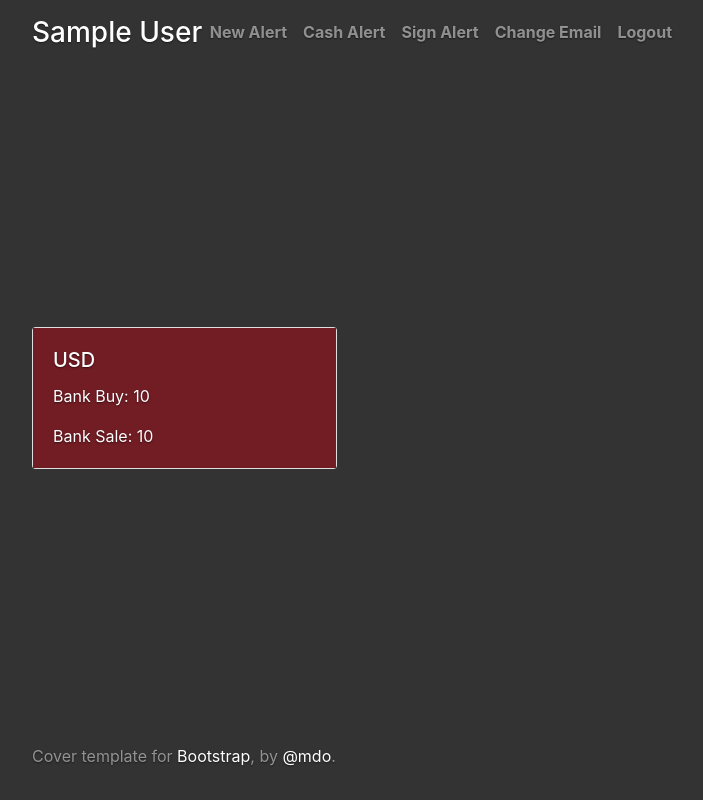
After one commit to Alanspants/4920Avenger, a Flask app: page /cash_alert in a window 1280 px wide. The commit adds this page. Shown: the whole page, without its empty margins (288-991 px from the left). Run offline with Flask 2, Linux system fonts and the light colour scheme; the visitor is signed in with stand-in values (Sample User, id 1); a database or web service that is not in the repository returns one stand-in record (values such as "Sample title"); some libraries are stand-ins or nearby versions.

Commit message:
User alert basic function

```diff
--- a/app.py
+++ b/app.py
@@ -3,10 +3,18 @@ from flask import request, redirect
 from modles.money import Money
 from modles.user import User
 from modles.database import Database
+from modles.all_alert import All_alert
 
 app = Flask(__name__)
 app.secret_key = "Alan "
 Database.initialize()
+
+
+@app.before_first_request
+def initialize():
+    Database.initialize()
+    session["email"] = session.get("email")
+    session["name"] = session.get("name")
 
 
 @app.route("/")
@@ -60,6 +68,41 @@ def logout():
     return redirect("/")
 
 
+@app.route("/new_alert", methods=["GET", "POST"])
+def new_alert():
+    if session['email']:
+        moneydict, position = Money.search_data()
+        if request.method == "POST":
+            input_currency = request.form['input_currency']
+            rate_exchange = request.form['rate_exchange']
+            bank_buy = request.form['bank_buy']
+            bank_sale = request.form['bank_sale']
+
+            result = All_alert.create_alert(session['email'], input_currency, rate_exchange, [bank_buy, bank_sale])
+
+            if result is True:
+                message = "Successfully adding new notification"
+                currency_msg = "Currency: {}".format(input_currency)
+                exchange_msg = "Exchange Rate: {}".format("cash" if rate_exchange == "cash" else "sale")
+                buy_msg = "Bank buy price: {}".format(bank_buy)
+                sale_msg = "Bank sale price: {}".format(bank_sale)
+                return render_template("new_alert.html", moneydict=moneydict, message=message, currency=currency_msg,
+                                       exchange_msg=exchange_msg, buy_msg=buy_msg, sale_msg=sale_msg)
+            else:
+                message = "Adding new notification fail, you already has a same notification!"
+                currency_msg = "Currency: {}".format(input_currency)
+                exchange_msg = "Exchange Rate: {}".format("cash" if rate_exchange == "cash" else "sale")
+                buy_msg = "Bank buy price: {}".format(bank_buy)
+                sale_msg = "Bank sale price: {}".format(bank_sale)
+                return render_template("new_alert.html", moneydict=moneydict, message=message,
+                                       currency=currency_msg,
+                                       exchange_msg=exchange_msg, buy_msg=buy_msg, sale_msg=sale_msg)
+        else:
+            return render_template("new_alert.html", moneydict=moneydict)
+    else:
+        return redirect("/login")
+
+
 @app.route("/change_email", methods=['GET', 'POST'])
 def change_email():
     if session['email']:
@@ -80,6 +123,21 @@ def change_email():
     else:
         return redirect("/login")
 
+@app.route("/cash_alert")
+def cash_alert():
+    if session["email"]:
+        cash_data = All_alert.find_user_alert(session["email"],"cash")
+        return render_template("cash_alert.html", cash_data=cash_data)
+    else:
+        return redirect("/login")
+
+@app.route("/sign_alert")
+def sign_alert():
+    if session["email"]:
+        sign_data = All_alert.find_user_alert(session["email"],"sign")
+        return render_template("sign_alert.html", sign_data=sign_data)
+    else:
+        return redirect("/login")
 
 if __name__ == "__main__":
     app.run(debug=True, port=4100)
--- /dev/null
+++ b/modles/all_alert.py
@@ -0,0 +1,37 @@
+from modles.database import Database
+from passlib.hash import pbkdf2_sha512
+
+
+class All_alert(object):
+    def __init__(self, email, currency, rate_exchange, price):
+        self.email = email
+        self.currency = currency
+        self.rate_exchange = rate_exchange
+        self.price = price
+
+    @staticmethod
+    def create_alert(email, currency, rate_exchange, price):
+        alert_data = Database.find_one(collection="all_alert", query={"email": email, "currency": currency, "rate_exchange": rate_exchange})
+        if alert_data is not None:
+            return False
+        All_alert(email, currency, rate_exchange, price).save_to_db()
+        return True
+
+    def save_to_db(self):
+        Database.insert(collection="all_alert", data=self.json())
+
+    def json(self):
+        return {
+            "email": self.email,
+            "currency": self.currency,
+            "rate_exchange": self.rate_exchange,
+            "price": self.price
+        }
+
+    @staticmethod
+    def find_user_alert(email, rate_exchange):
+        return Database.find(collection="all_alert", query={"email": email, "rate_exchange": rate_exchange})
+
+    # @staticmethod
+    # def update_user_email(old_email, email):
+    #     Database.update(collection="users", query={"email": old_email}, data={"$set": {"email": email}})
--- a/templates/base.html
+++ b/templates/base.html
@@ -50,6 +50,9 @@
                 <a class="nav-link" href="/login">Login</a>
                 {% endif %}
                 {% if session['email'] %}
+                <a class="nav-link" href="/new_alert">New Alert</a>
+                <a class="nav-link" href="/cash_alert">Cash Alert</a>
+                <a class="nav-link" href="/sign_alert">Sign Alert</a>
                 <a class="nav-link" href="/change_email">Change Email</a>
                 <a class="nav-link" href="/logout">Logout</a>
                 {% endif %}
--- /dev/null
+++ b/templates/cash_alert.html
@@ -0,0 +1,16 @@
+{% extends "base.html" %}
+{% block content %}
+<div class="row">
+    {% for cash_data in cash_data%}
+    <div class="col-sm-6">
+        <div class="card">
+            <div class="card-body" style="background-color:#721c24">
+                <h5 class="card-title">{{cash_data.currency}}</h5>
+                <p class="card-text">Bank Buy: {{cash_data.price[0]}}</p>
+                <p class="card-text">Bank Sale: {{cash_data.price[1]}}</p>
+            </div>
+        </div>
+    </div>
+    {% endfor %}
+</div>
+{% endblock %}
```
Also changed, not shown: templates/new_alert.html (added, +49 -0 lines), templates/sign_alert.html (added, +16 -0 lines).
